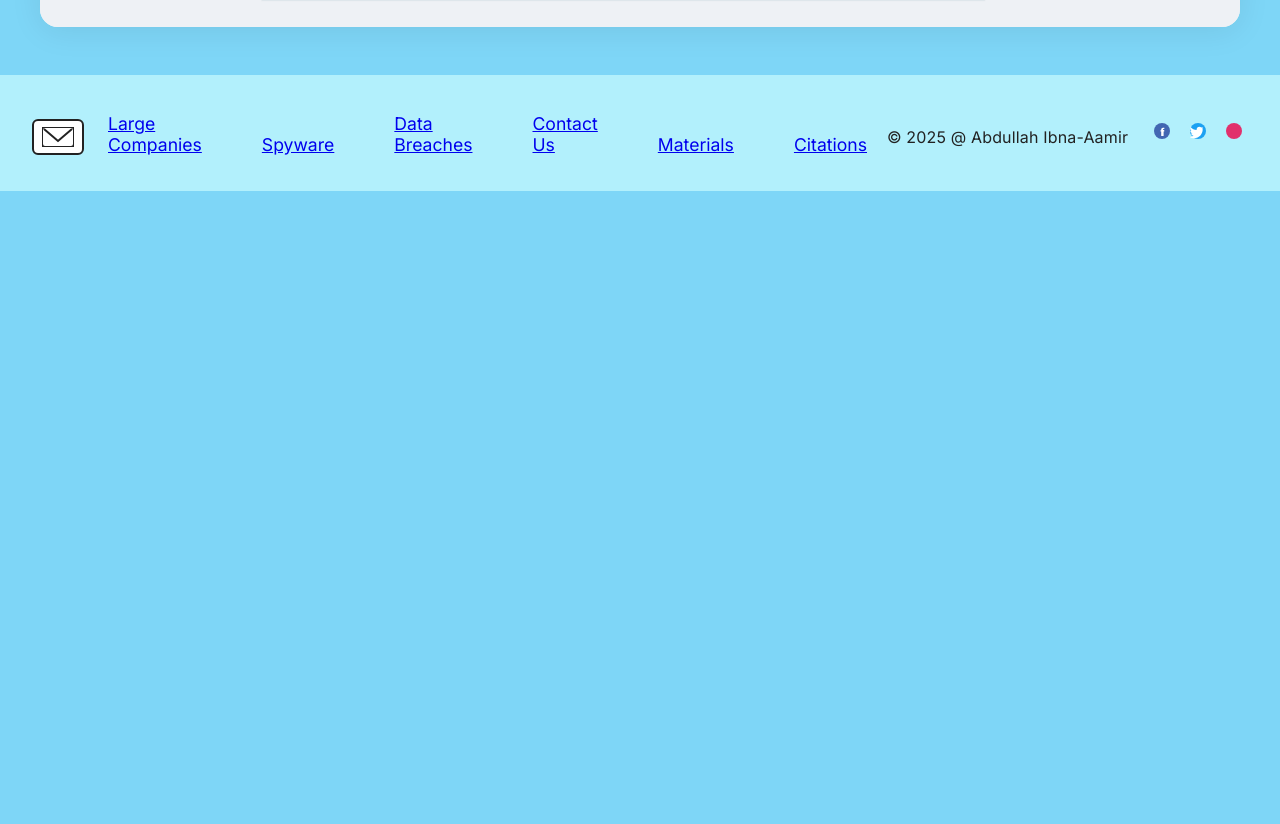
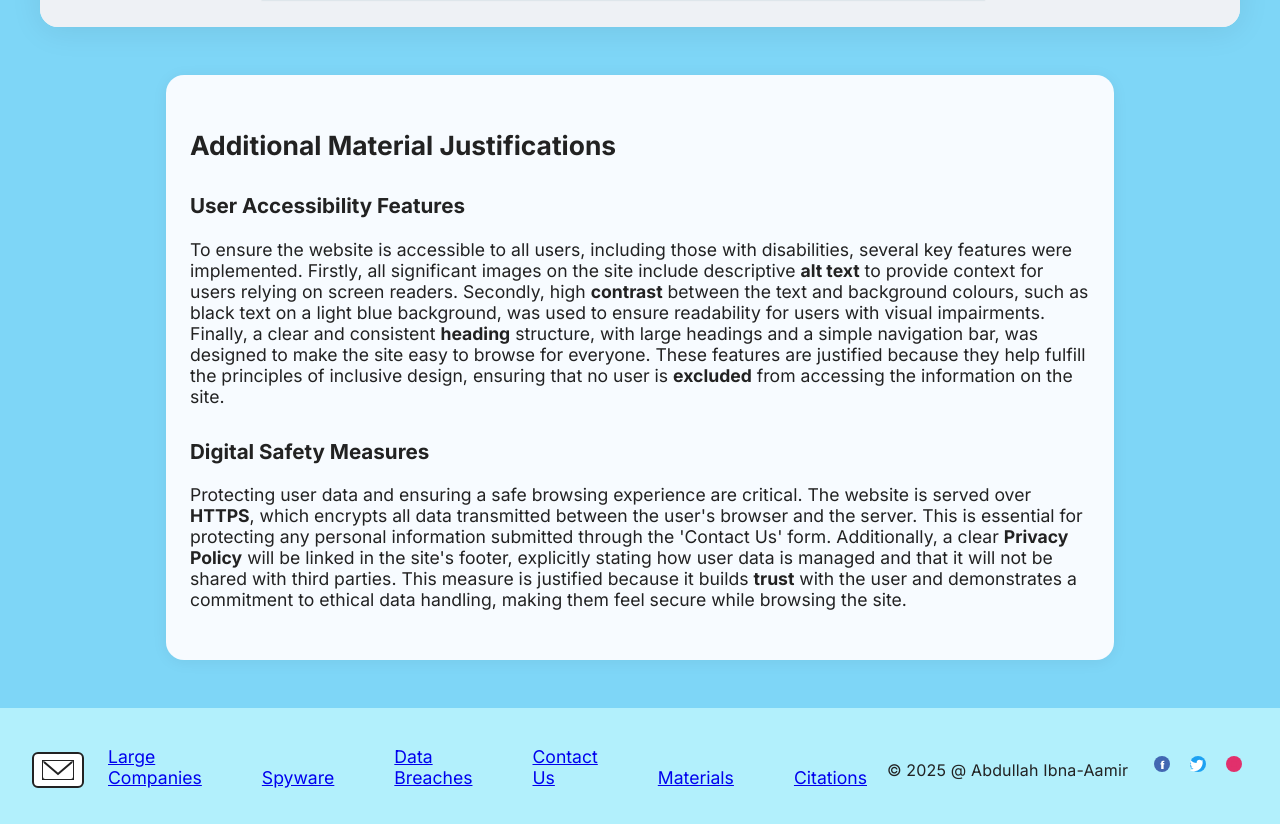
Before and after one commit to abdullah-ibna-aamir/MM_Y9_AIA, a plain HTML site: page materials.html in a window 1280 px wide. Shown: the part 6124-6948 px from the top of the page. Before the commit the page ends 6315 px from the top, so only its background shows below. Drawn offline with Linux system fonts and the light colour scheme.

Commit message:
Add scroll fade-in effect and additional material justifications section

```diff
--- a/index.js
+++ b/index.js
@@ -319,6 +319,20 @@ function animateContactPage() {
   }
 }
 
+// Scroll animation for fade-in effect
+function handleScrollFadeIn() {
+  const elements = document.querySelectorAll('.scroll-fade-in');
+  const windowHeight = window.innerHeight;
+  elements.forEach(el => {
+    const rect = el.getBoundingClientRect();
+    if (rect.top < windowHeight - 60) {
+      el.classList.add('visible');
+    }
+  });
+}
+window.addEventListener('scroll', handleScrollFadeIn);
+window.addEventListener('DOMContentLoaded', handleScrollFadeIn);
+
 // Responsive nav bar toggle
 window.addEventListener('DOMContentLoaded', function() {
   const navToggle = document.querySelector('.nav-toggle');
--- a/materials.html
+++ b/materials.html
@@ -38,6 +38,19 @@
         <img src="Images/Spyware.png" alt="Spyware cartoon" style="width:100%;max-width:1400px;min-width:320px;align-self:flex-start;border-radius:18px;box-shadow:0 4px 32px rgba(0,0,0,0.08);background:#eaf6fb;">
       </div>
     </section>
+    <section class="additional-material-justifications" style="margin:48px auto 48px auto;max-width:900px;padding:32px 24px 32px 24px;border-radius:18px;background:#f7fbff;box-shadow:0 2px 16px rgba(0,0,0,0.06);">
+      <h2 class="scroll-fade-in">Additional Material Justifications</h2>
+
+      <h3 class="scroll-fade-in" style="margin-top:32px;">User Accessibility Features</h3>
+      <p class="scroll-fade-in">
+        To ensure the website is accessible to all users, including those with disabilities, several key features were implemented. Firstly, all significant images on the site include descriptive <strong>alt text</strong> to provide context for users relying on screen readers. Secondly, high <strong>contrast</strong> between the text and background colours, such as black text on a light blue background, was used to ensure readability for users with visual impairments. Finally, a clear and consistent <strong>heading</strong> structure, with large headings and a simple navigation bar, was designed to make the site easy to browse for everyone. These features are justified because they help fulfill the principles of inclusive design, ensuring that no user is <strong>excluded</strong> from accessing the information on the site.
+      </p>
+
+      <h3 class="scroll-fade-in" style="margin-top:32px;">Digital Safety Measures</h3>
+      <p class="scroll-fade-in">
+        Protecting user data and ensuring a safe browsing experience are critical. The website is served over <strong>HTTPS</strong>, which encrypts all data transmitted between the user's browser and the server. This is essential for protecting any personal information submitted through the 'Contact Us' form. Additionally, a clear <strong>Privacy Policy</strong> will be linked in the site's footer, explicitly stating how user data is managed and that it will not be shared with third parties. This measure is justified because it builds <strong>trust</strong> with the user and demonstrates a commitment to ethical data handling, making them feel secure while browsing the site.
+      </p>
+    </section>
   </main>
   <footer>
     <div class="footer-left">
--- a/styles.css
+++ b/styles.css
@@ -758,6 +758,23 @@ footer {
   background: #e0eafc;
   transform: scale(1.08);
 }
+.additional-material-justifications {
+  margin: 48px auto 48px auto;
+  max-width: 900px;
+  padding: 32px 24px 32px 24px;
+  border-radius: 18px;
+  background: #f7fbff;
+  box-shadow: 0 2px 16px rgba(0,0,0,0.06);
+}
+.scroll-fade-in {
+  opacity: 0;
+  transform: translateY(40px);
+  transition: opacity 0.8s cubic-bezier(.4,0,.2,1), transform 0.8s cubic-bezier(.4,0,.2,1);
+}
+.scroll-fade-in.visible {
+  opacity: 1;
+  transform: none;
+}
 @media (max-width: 900px) {
   .hero, .info-leak, .social-media, .publicity {
     flex-direction: column !important;
```
